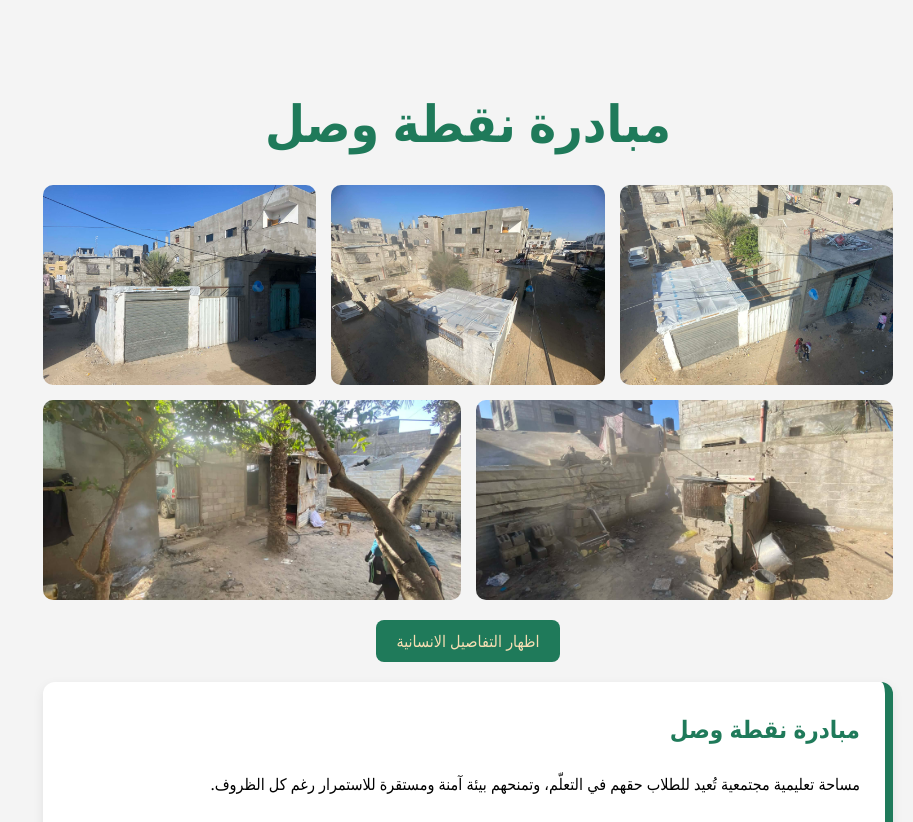
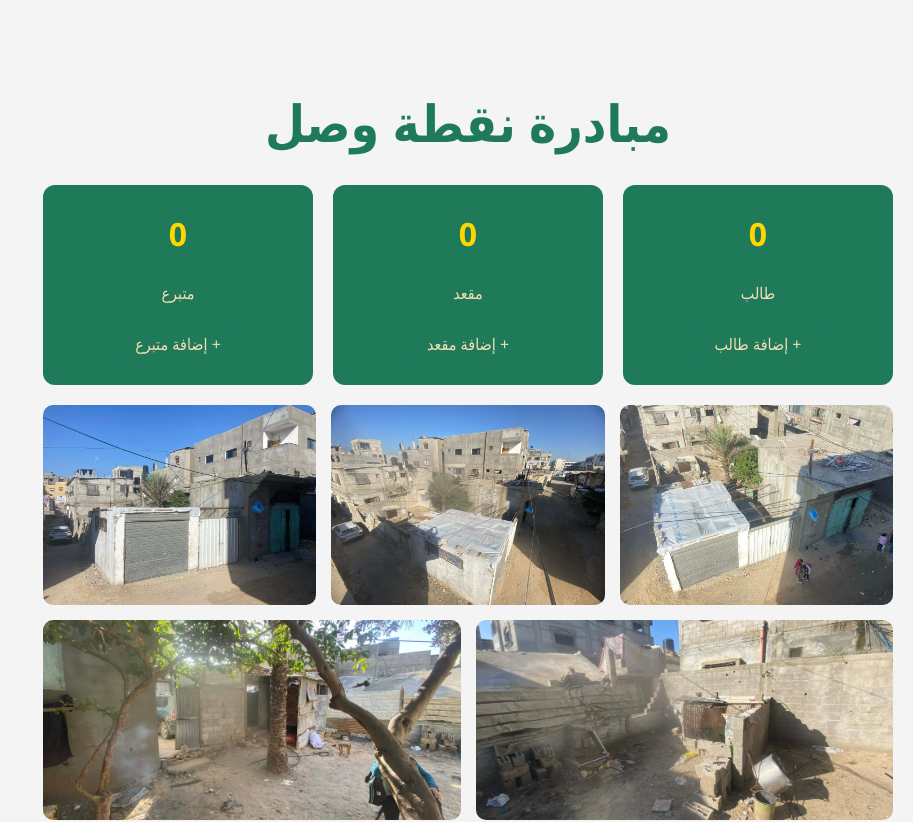
Before and after one commit to MahmoudNof/React-Noqtat-Wasl-Landing, a React (Vite) app: page / in a window 1280 px wide. Shown: the top 822 px of the page, without its empty margins (367-1280 px from the left). Built offline with nearby package versions, Linux system fonts and the light colour scheme.

Commit message:
إضافة مكون عدادات الأثر وبرمجة منطق الزيادة باستخدام الـ State والـ Props

```diff
--- a/src/App.css
+++ b/src/App.css
@@ -100,3 +100,25 @@ button:hover {
   color: gold;
   background-color: #165a42;
 }
+/* Counters Css  */
+.stats-Container {
+  display: flex;
+  gap: 20px;
+  justify-content: center;
+  margin: 20px 0;
+}
+
+.stat-Card {
+  background-color: #1f7a5a;
+  color: wheat;
+  padding: 20px;
+  border-radius: 12px;
+  text-align: center;
+  flex: 1;
+}
+
+.stat-Card h3 {
+  font-size: 2rem;
+  margin: 0;
+  color: gold;
+}
--- a/src/App.jsx
+++ b/src/App.jsx
@@ -5,8 +5,9 @@ import img3 from './assets/img3.jpeg'
 import img4 from './assets/img4.jpeg'
 import img5 from './assets/img5.jpeg'
 import About from './Component/About'
-import { sections } from './data'
+import sections  from './data'
 import './App.css'
+import ImpactCounters from './Component/ImpactCounters'
 
 function App() {
   const [tasks, setTasks] = useState(["تعلم اساسيات رياكت"])
@@ -28,6 +29,8 @@ function App() {
     <div className='App'>
 
       <h1 style={{ textAlign: 'center', color: '#1f7a5a' }}>مبادرة نقطة وصل</h1>
+
+      <ImpactCounters />
 
       {/* <img src={img1}  alt="واقع المبادرة" /> */}
       <div className='gallery-grid'>
--- /dev/null
+++ b/src/Component/CounterItem.jsx
@@ -0,0 +1,13 @@
+import React from 'react'
+
+const CounterItem = ({title, count, onIncrease}) => {
+  return (
+    <div className='stat-Card'>
+        <h3>{count}</h3>
+        <p>{title}</p>
+        <button onClick={onIncrease}>+ إضافة {title}</button>
+    </div>
+  )
+}
+
+export default CounterItem
--- /dev/null
+++ b/src/Component/ImpactCounters.jsx
@@ -0,0 +1,29 @@
+import React, {useState} from 'react'
+import CounterItem from './CounterItem'
+
+const ImpactCounters = () => {
+    const [students, setStudents] = useState(0);
+    const [seats, setSeats] = useState(0);
+    const [donors, setDonors] = useState(0);
+  return (
+    <div className='stats-Container'>
+        <CounterItem
+            title="طالب"
+            count={students}
+            onIncrease={()=> setStudents(students + 1)}
+        />
+        <CounterItem
+            title="مقعد"
+            count={seats}
+            onIncrease={()=> setSeats(seats + 1)}
+        />
+        <CounterItem
+            title="متبرع"
+            count={donors}
+            onIncrease={()=> setDonors(donors + 1)}
+        />
+    </div>
+  );
+}
+
+export default ImpactCounters;
--- a/src/data.js
+++ b/src/data.js
@@ -1,4 +1,4 @@
-export const sections = [
+const sections = [
   {
     title:"مبادرة نقطة وصل",
     content: `مساحة تعليمية مجتمعية تُعيد للطلاب حقهم في التعلّم، وتمنحهم بيئة آمنة ومستقرة للاستمرار رغم كل الظروف.`
@@ -45,4 +45,6 @@ export const sections = [
 نرحب بجميع أشكال الدعم، سواء بالتبرع المالي، أو الشراكات التعليمية، أو المساهمة في تجهيز المساحة.
 `
   }
-  ]
+];
+
+  export default sections
```
